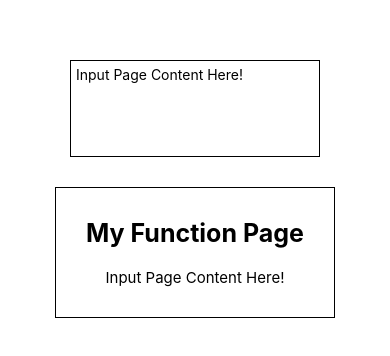
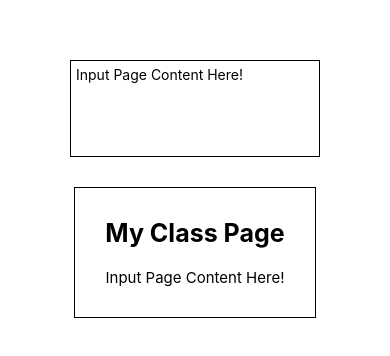
Before and after one commit to ShamsJarrar/JovisionReactTasks, a React Native app: screen / in a window 390 px wide. Shown: the part 238-594 px from the top of the page. Built offline with nearby package versions, Linux system fonts and the light colour scheme.

Commit message:
Task 23 commit

```diff
--- a/App.tsx
+++ b/App.tsx
@@ -1,5 +1,5 @@
 import React from 'react';
-import Task22 from "./Tasks/Task 22";
+import Task23 from "./Tasks/Task 23";
 
 export default function App() {
   return (
@@ -9,6 +9,7 @@ export default function App() {
     //<Task19></Task19>
     //<Task20></Task20>
     //<Task21></Task21>
-    <Task22></Task22>
+    //<Task22></Task22>
+    <Task23></Task23>
   );
 }
--- /dev/null
+++ b/Components/MyClassComponent_Task23.js
@@ -0,0 +1,36 @@
+import React, { Component } from 'react';
+import { StyleSheet, View, Text } from 'react-native';
+
+class MyClass_Task23 extends Component {
+    render() {
+        return (
+                <View style={styles.container}>
+                    <Text style={styles.header}>My Class Page</Text>
+                    <Text style={styles.pageText}>{this.props.content}</Text>
+                </View>
+            );
+    }
+}
+
+const styles = StyleSheet.create({
+    container: {
+        justifyContent: "center",
+        alignItems: "center",
+        borderWidth: 1,
+        padding: 30,
+    },
+    pageText: {
+        textAlign: "center",
+        fontSize: 15,
+        color: "#000000",
+        marginTop: 20,
+    },
+    header: {
+        textAlign: "center",
+        fontSize: 25,
+        color: "#000000",
+        fontWeight: "bold",
+    }
+});
+
+export default MyClass_Task23
--- /dev/null
+++ b/Tasks/Task 23.js
@@ -0,0 +1,55 @@
+import React, { Component } from 'react';
+import { StyleSheet, View, TextInput } from 'react-native';
+import MyClass_Task23 from '../Components/MyClassComponent_Task23';
+
+class Task23 extends Component {
+    constructor(props) {
+        super(props);
+        this.state = {
+            pageContent: "Input Page Content Here!"
+        }
+    }
+
+    setPageContent = (value) => {
+        this.setState({pageContent : value})
+    }
+
+    render() {
+        return (
+            <View style={styles.container}>
+                <TextInput
+                style={styles.input}
+                multiline
+                editable
+                numberOfLines={5}
+                onChangeText={this.setPageContent}
+                value={this.state.pageContent}
+                />
+
+                <MyClass_Task23 content={this.state.pageContent} />
+            </View>
+        );
+    }
+}
+
+const styles = StyleSheet.create({
+    container: {
+        flex: 1,
+        justifyContent: "center",
+        alignItems: "center",
+    },
+    Text: {
+        textAlign: "center",
+        fontSize: 15,
+        color: "#000000",
+    },
+    input: {
+        borderWidth: 1,
+        marginBottom: 30,
+        marginTop: 10,
+        padding: 5,
+        width: 250,
+    }
+});
+
+export default Task23
```
